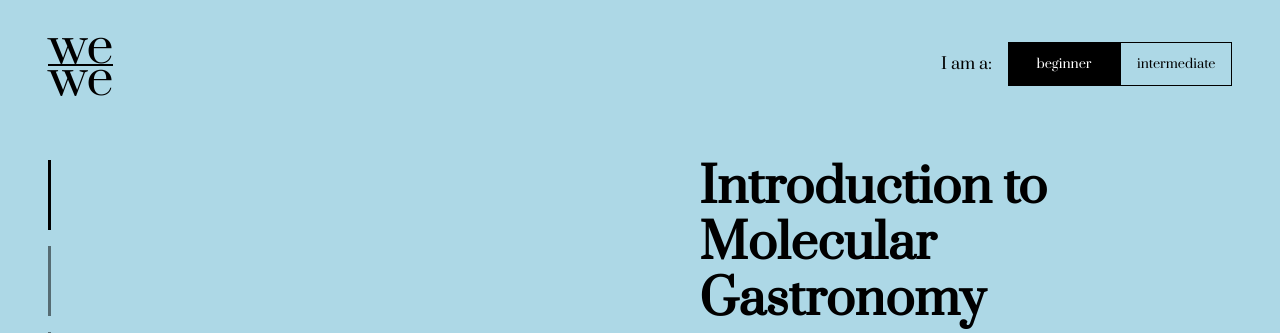
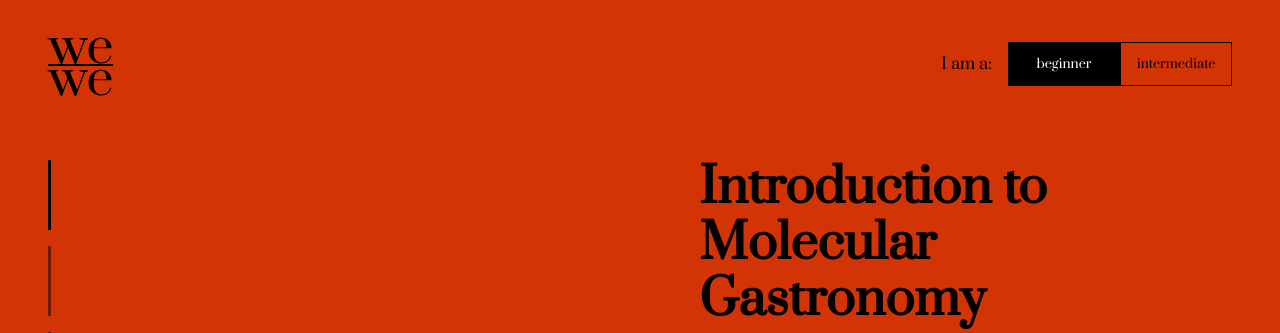
Before and after one commit to wwwApp/idmt-380--2020, a PHP site: page / in a window 1280 px wide. Shown: the top 333 px of the page. Run offline with PHP 8.4, Linux system fonts and the light colour scheme.

Commit message:
change image and bg color

```diff
--- a/wk2/index.html
+++ b/wk2/index.html
@@ -255,9 +255,7 @@
               </div>
             </div>
             <div class="teaser-content teaser-content__image">
-              <img
-                src="https://i0.wp.com/images-prod.healthline.com/hlcmsresource/images/AN_images/baking-eggs-flour-milk-thumb.jpg?w=756"
-              />
+              <img src="./images/gastro.png" />
             </div>
           </div>
         </div>
--- a/wk2/style.css
+++ b/wk2/style.css
@@ -105,7 +105,7 @@ ul {
 .teaser {
   width: 100vw;
   min-height: 100vh;
-  background-color: lightblue;
+  background-color: #d23406;
   display: flex;
   flex-direction: column;
   align-items: center;
```
Also changed, not shown: wk2/images/gastro.png (added).
